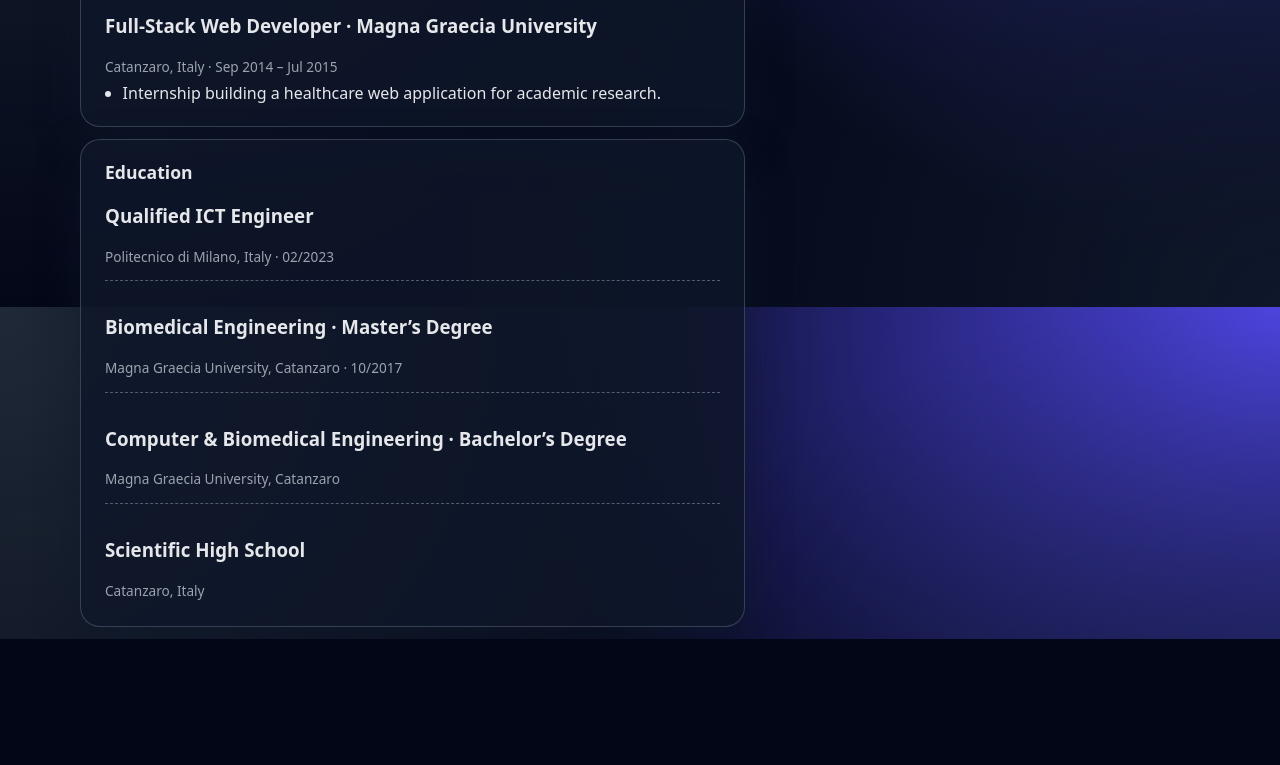
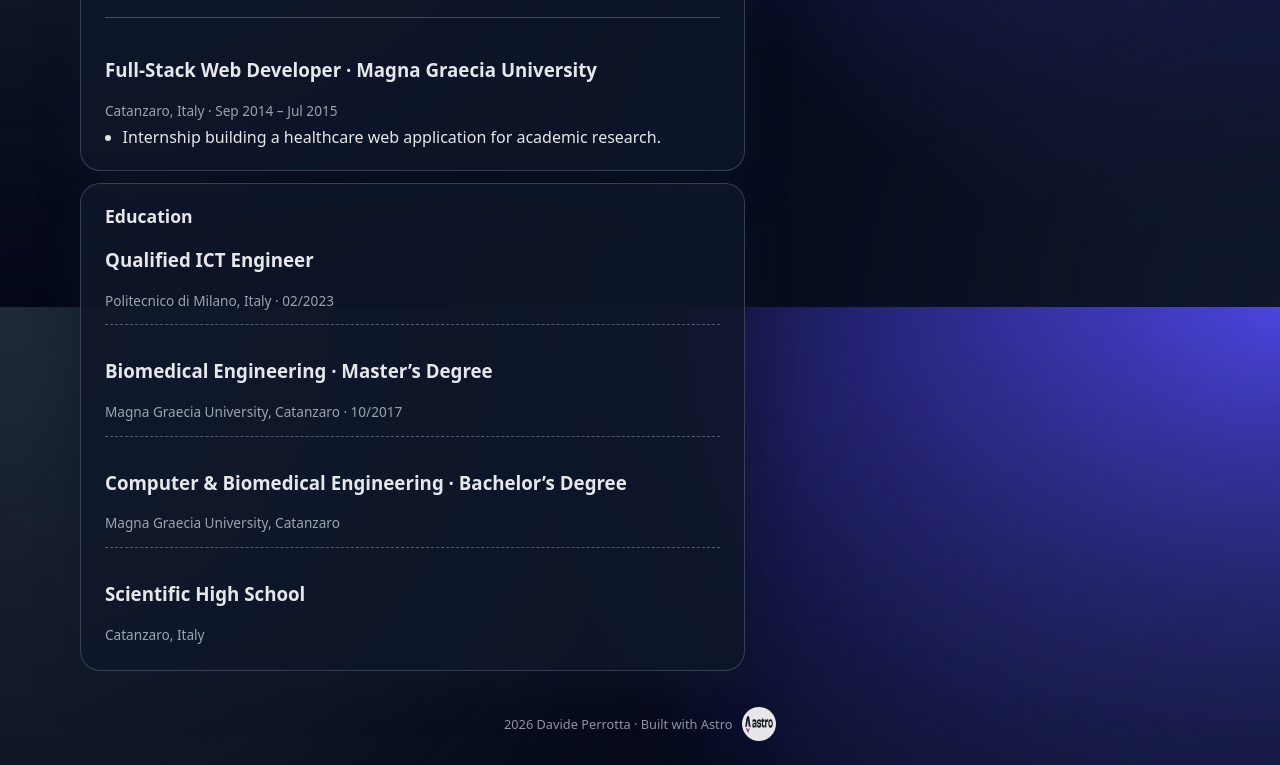
Before and after one commit to davideperrotta/davideperrotta.github.io, an Astro site: page / in a window 1280 px wide. Shown: the part 1293-2058 px from the top of the page. Before the commit the page ends 1932 px from the top, so only its background shows below. Built offline with nearby package versions, Linux system fonts and the light colour scheme; Astro itself is replaced by a stand-in of ours.

Commit message:
adding contents and footer

```diff
--- a/src/components/ResumeHero.astro
+++ b/src/components/ResumeHero.astro
@@ -35,7 +35,7 @@
 				>LinkedIn</a
 			>
 			<a href="https://davideperrotta.github.io/resume_app" rel="noopener noreferrer" target="_blank"
-				>Download CV</a
+				>Resume</a
 			>
 		</div>
 	</div>
--- a/src/components/ResumeProfile.astro
+++ b/src/components/ResumeProfile.astro
@@ -2,11 +2,12 @@
 	<h2 id="summary-title">Profile</h2>
 	<p>
 		Qualified engineer and full‑stack developer with long‑term experience delivering web and mobile
-		applications. Focused on modern JavaScript and cloud‑native architectures, from frontend
-		interfaces to backend services.
+		applications. Focused on modern JavaScript, AI‑assisted workflows and cloud‑native architectures,
+		from frontend interfaces to backend services.
 	</p>
 	<p>
 		Used to leading teams, mentoring developers and helping companies design reliable, secure
-		solutions that scale in production.
+		solutions that scale in production, often leveraging AI agents to improve quality and speed of
+		development.
 	</p>
 </section>
--- a/src/components/ResumeSkills.astro
+++ b/src/components/ResumeSkills.astro
@@ -6,7 +6,7 @@
 			<ul>
 				<li>HTML, CSS / SASS</li>
 				<li>JavaScript, TypeScript</li>
-				<li>React, Next.js, Vue, Svelte</li>
+				<li>React, Next.js, Vue, Svelte, Astro</li>
 			</ul>
 		</div>
 		<div>
@@ -14,7 +14,7 @@
 			<ul>
 				<li>Node.js, NestJS</li>
 				<li>REST APIs, WebSockets</li>
-				<li>AWS & Google Cloud, CI/CD</li>
+				<li>AWS & Google Cloud, CI/CD, AI agents integration</li>
 			</ul>
 		</div>
 		<div>
@@ -29,6 +29,7 @@
 			<h3>Other</h3>
 			<ul>
 				<li>Web security & pen‑test basics</li>
+				<li>AI tools and autonomous agents for development</li>
 				<li>Python, Java, C, Arduino</li>
 				<li>CMS & e‑commerce platforms</li>
 			</ul>
--- a/src/layouts/Layout.astro
+++ b/src/layouts/Layout.astro
@@ -1,3 +1,8 @@
+---
+import astroLogo from '../assets/astro.svg';
+
+const year = new Date().getFullYear();
+---
 <!doctype html>
 <html lang="en">
 	<head>
@@ -10,6 +15,17 @@
 	</head>
 	<body>
 		<slot />
+		<footer class="site-footer">
+			<span>{year} Davide Perrotta · Built with Astro</span>
+			<img
+				class="site-footer__logo"
+				src={astroLogo.src}
+				alt="Astro"
+				width="28"
+				height="28"
+				loading="lazy"
+			/>
+		</footer>
 	</body>
 </html>
 
@@ -37,6 +53,24 @@
 		box-sizing: border-box;
 	}
 
+	.site-footer {
+		padding: 1.5rem;
+		display: flex;
+		align-items: center;
+		justify-content: center;
+		gap: 0.6rem;
+		font-size: 0.8rem;
+		color: var(--text-muted);
+		opacity: 0.9;
+		text-align: center;
+	}
+
+	.site-footer__logo {
+		background-color: #ffffff;
+		border-radius: 999px;
+		padding: 3px;
+	}
+
 	:root {
 		--accent: #4f46e5;
 		--accent-soft: #a5b4fc;
```
